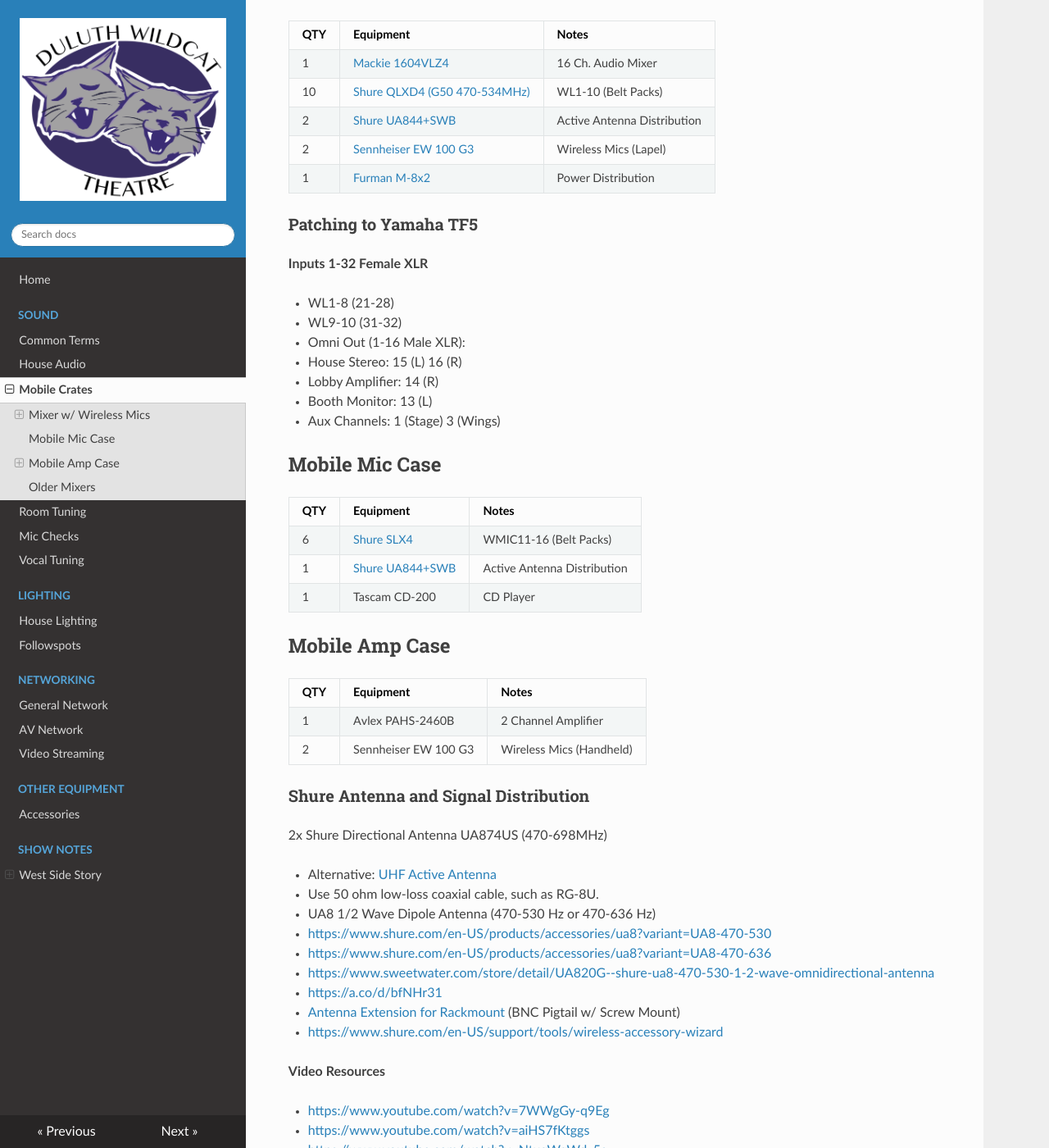
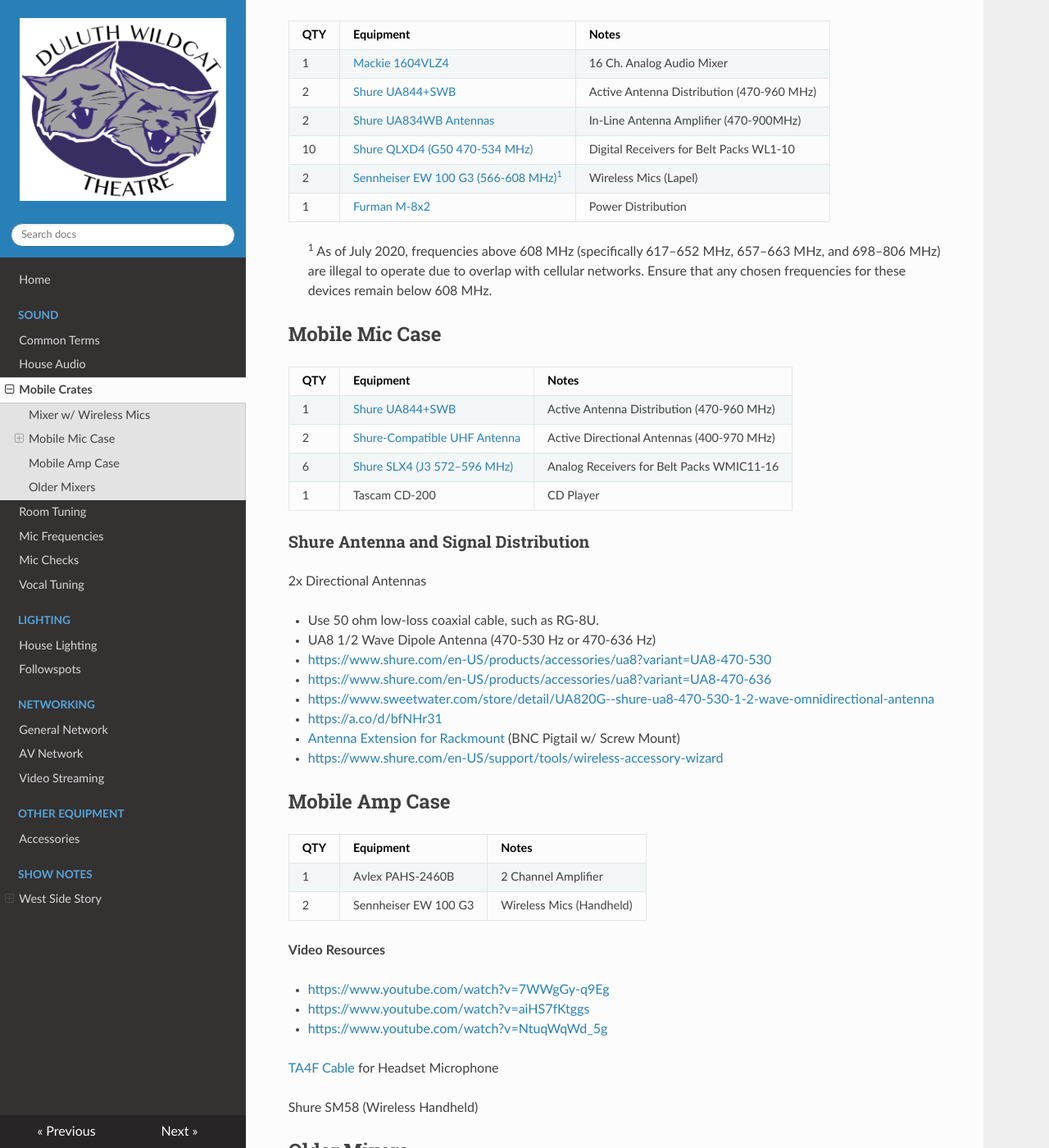
Before and after one commit to DustinGrau/DuluthTheatre, an MkDocs documentation site: the page built from docs/audio-mobile.md, in a window 1280 px wide and 1400 px high, scrolled down 191 px. Shown: the whole window at 82% size. Built offline with MkDocs 1.6.1, drawn with Linux system fonts in a browser that asks for light colours; nearby versions of some CDN libraries.

Commit message:
Update info on wireless mics

```diff
--- a/docs/audio-mobile.md
+++ b/docs/audio-mobile.md
@@ -4,44 +4,28 @@
 
 | QTY | Equipment | Notes |
 |-----|-----------|-------|
-| 1	 | [Mackie 1604VLZ4](https://mackie.com/en/products/mixers/vlz4-series/1604VLZ4.html) | 16 Ch. Audio Mixer |
-| 10 | [Shure QLXD4 (G50 470-534MHz)](https://www.shure.com/en-US/products/wireless-systems/qlx-d_digital_wireless/qlxd4?variant=QLXD4%3D-G50) | WL1-10 (Belt Packs) |
-| 2	| [Shure UA844+SWB](https://www.shure.com/en-US/products/accessories/ua844p?variant=UA844+SWB) | Active Antenna Distribution |
-| 2	| [Sennheiser EW 100 G3](https://www.sennheiser.com/en-us/catalog/uncategorized/ew-100-935-g3/ew-100-935-g3-504268?srsltid=AfmBOopOqZmM5cFpQDPaz1WH1eTWEZ-j_o2H6SAAn2WT21PswI0ncnfH) | Wireless Mics (Lapel) |
+| 1	 | [Mackie 1604VLZ4](https://mackie.com/en/products/mixers/vlz4-series/1604VLZ4.html) | 16 Ch. Analog Audio Mixer |
+| 2	| [Shure UA844+SWB](https://www.shure.com/en-US/products/accessories/ua844p?variant=UA844+SWB) | Active Antenna Distribution (470-960 MHz) |
+| 2	| [Shure UA834WB Antennas](https://www.shure.com/en-US/products/accessories/ua834?variant=UA834WB) | In-Line Antenna Amplifier (470-900MHz) |
+| 10 | [Shure QLXD4 (G50 470-534 MHz)](https://www.shure.com/en-US/products/wireless-systems/qlx-d_digital_wireless/qlxd4?variant=QLXD4%3D-G50) | Digital Receivers for Belt Packs WL1-10 |
+| 2	| [Sennheiser EW 100 G3 (566-608 MHz)<sup>1</sup>](https://www.sennheiser.com/en-us/catalog/uncategorized/ew-100-935-g3/ew-100-935-g3-504268) | Wireless Mics (Lapel) |
 | 1	| [Furman M-8x2](https://www.amazon.com/Furman-M-8X2-Outlet-Conditioner-Protector/dp/B003BQ91Y6) | Power Distribution |
 
-### Patching to Yamaha TF5
-
-**Inputs 1-32 Female XLR**
-
-* WL1-8 (21-28)
-* WL9-10 (31-32)
-* Omni Out (1-16 Male XLR):
-  * House Stereo: 15 (L) 16 (R)
-  * Lobby Amplifier: 14 (R)
-  * Booth Monitor: 13 (L)
-  * Aux Channels: 1 (Stage) 3 (Wings)
+> <sup>1</sup> As of July 2020, frequencies above 608 MHz (specifically 617–652 MHz, 657–663 MHz, and 698–806 MHz) are illegal to operate due to overlap with cellular networks. Ensure that any chosen frequencies for these devices remain below 608 MHz.
 
 ## Mobile Mic Case
 
 | QTY | Equipment | Notes |
 |-----|-----------|-------|
-| 6 | [Shure SLX4](https://www.shure.com/en-US/products/wireless-systems/slx_wireless/slx4?variant=SLX4%3D-G4) | WMIC11-16 (Belt Packs) |
-| 1 | [Shure UA844+SWB](https://www.shure.com/en-US/products/accessories/ua844p?variant=UA844+SWB) | Active Antenna Distribution |
+| 1 | [Shure UA844+SWB](https://www.shure.com/en-US/products/accessories/ua844p?variant=UA844+SWB) | Active Antenna Distribution (470-960 MHz) |
+| 2 | [Shure-Compatible UHF Antenna](https://a.co/d/cXZsKYc) | Active Directional Antennas (400-970 MHz) |
+| 6 | [Shure SLX4 (J3 572–596 MHz)](https://www.shure.com/en-US/docs/guide/SLX) | Analog Receivers for Belt Packs WMIC11-16 |
 | 1 | Tascam CD-200 | CD Player |
-
-## Mobile Amp Case
-
-| QTY | Equipment | Notes |
-|-----|-----------|-------|
-| 1 | Avlex PAHS-2460B | 2 Channel Amplifier |
-| 2 | Sennheiser EW 100 G3 | Wireless Mics (Handheld) |
 
 ### Shure Antenna and Signal Distribution
 
-2x Shure Directional Antenna UA874US (470-698MHz)
+2x Directional Antennas
 
-* Alternative: [UHF Active Antenna](https://a.co/d/cXZsKYc)
 * Use 50 ohm low-loss coaxial cable, such as RG-8U.
 * UA8 1/2 Wave Dipole Antenna (470-530 Hz or 470-636 Hz)
 * [https://www.shure.com/en-US/products/accessories/ua8?variant=UA8-470-530](https://www.shure.com/en-US/products/accessories/ua8?variant=UA8-470-530)
@@ -50,6 +34,13 @@
 * [https://a.co/d/bfNHr31](https://a.co/d/bfNHr31)
 * [Antenna Extension for Rackmount](https://www.sweetwater.com/store/detail/GA2-XSW2--sennheiser-ga-2-xsw-2) (BNC Pigtail w/ Screw Mount)
 * [https://www.shure.com/en-US/support/tools/wireless-accessory-wizard](https://www.shure.com/en-US/support/tools/wireless-accessory-wizard)
+
+## Mobile Amp Case
+
+| QTY | Equipment | Notes |
+|-----|-----------|-------|
+| 1 | Avlex PAHS-2460B | 2 Channel Amplifier |
+| 2 | Sennheiser EW 100 G3 | Wireless Mics (Handheld) |
 
 **Video Resources**
 
--- a/mkdocs.yml
+++ b/mkdocs.yml
@@ -54,6 +54,7 @@
     - House Audio: audio-house.md
     - Mobile Crates: audio-mobile.md
     - Room Tuning: audio-room-tuning.md
+    - Mic Frequencies: audio-frequencies.md
     - Mic Checks: audio-mic-checks.md
     - Vocal Tuning: audio-vocal-tuning.md
   - Lighting:
```
Also changed, not shown: docs/audio-frequencies.md (added, +64 -0 lines), docs/audio-house.md (+9 -8 lines).
